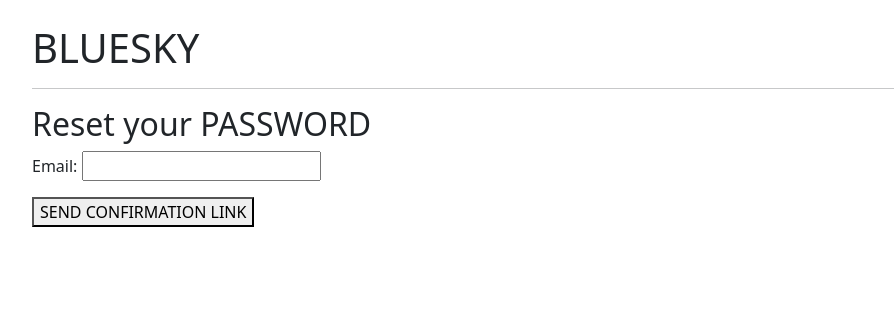
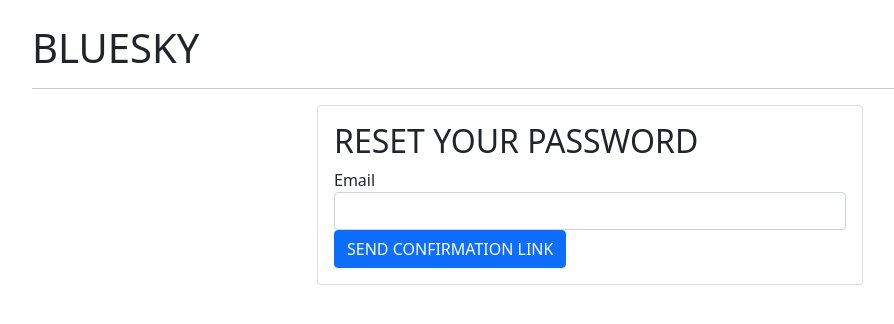
Before and after one commit to Sanidhya2101/social-media-project, a Django app: page /accounts/password_reset/ in a window 1280 px wide. Shown: the part 56-380 px from the top of the page, without its empty margins (50-944 px from the left). Run offline with Django 3.2, Linux system fonts and the light colour scheme; some libraries are stand-ins or nearby versions.

Commit message:
Update password_reset_form.html

```diff
--- a/CSEA_Project/SocialMedia/Templates/registration/password_reset_form.html
+++ b/CSEA_Project/SocialMedia/Templates/registration/password_reset_form.html
@@ -1,10 +1,22 @@
 {% extends 'base.html' %}
 
+{% load crispy_forms_tags %}
+
+
 {% block content %}
-<h2>Reset your PASSWORD</h2>
-<form method="post">
-    {% csrf_token %}
-    {{form.as_p}}
-    <button type="submit">SEND CONFIRMATION LINK</button>
-</form>
-{% endblock %}
+  <form method="post" novalidate>
+    <div class="row justify-content-center">
+      <div class="col-6">
+        <div class="card">
+          <div class="card-body">
+            <h2>RESET YOUR PASSWORD</h2>
+  	        {% csrf_token %}
+  	        {{ form|crispy }}
+            <button type="submit" class="btn btn-primary">SEND CONFIRMATION LINK</button>
+          </div>
+        </div>
+      </div>
+    </div>
+  </form>
+
+  {% endblock %}
```
